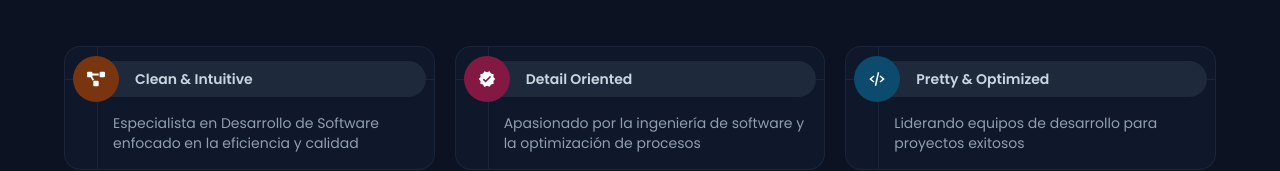
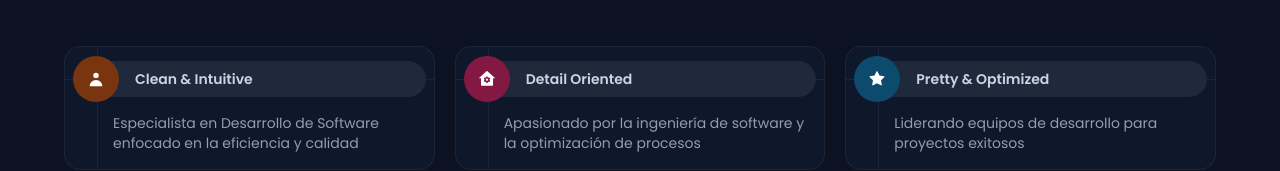
Before and after one commit to ImJars/Development-full-coding, a React (Vite) app: page / in a window 1280 px wide. Shown: the part 648-819 px from the top of the page. Built offline with nearby package versions, Linux system fonts and the light colour scheme.

Commit message:
Update home.jsx

```diff
--- a/src/home.jsx
+++ b/src/home.jsx
@@ -12,9 +12,9 @@ import {
 } from "react-icons/si";
 import { HiOutlineDotsVertical } from "react-icons/hi";
 import IconHome from "./components/home/icon-home";
-import { FaProjectDiagram } from "react-icons/fa";
-import { MdVerified } from "react-icons/md";
-import { BiCodeAlt } from "react-icons/bi";
+import { RiHomeGearFill } from "react-icons/ri";
+import { HiUser } from "react-icons/hi";
+import { AiFillStar } from "react-icons/ai";
 import TextHome from "./components/home/text-home";
 import SubHome from "./components/home/sub-home";
 import FooterWraped from "./components/footerWraped";
@@ -267,7 +267,7 @@ function Home({refHome}) {
               <Cards>
                 <CardHome
                   extraClassIcon={"bg-card-icon-one"}
-                  icon={<FaProjectDiagram />}
+                  icon={<HiUser />}
                   title={"Clean & Intuitive"}
                   description={
                     "Especialista en Desarrollo de Software enfocado en la eficiencia y calidad"
@@ -275,7 +275,7 @@ function Home({refHome}) {
                 />
                 <CardHome
                   extraClassIcon={"bg-card-icon-two"}
-                  icon={<MdVerified />}
+                  icon={<RiHomeGearFill />}
                   title={"Detail Oriented"}
                   description={
                     "Apasionado por la ingeniería de software y la optimización de procesos "
@@ -283,7 +283,7 @@ function Home({refHome}) {
                 />
                 <CardHome
                   extraClassIcon={"bg-card-icon-three"}
-                  icon={<BiCodeAlt />}
+                  icon={<AiFillStar />}
                   title={"Pretty & Optimized"}
                   description={
                     "Liderando equipos de desarrollo para proyectos exitosos"
```
